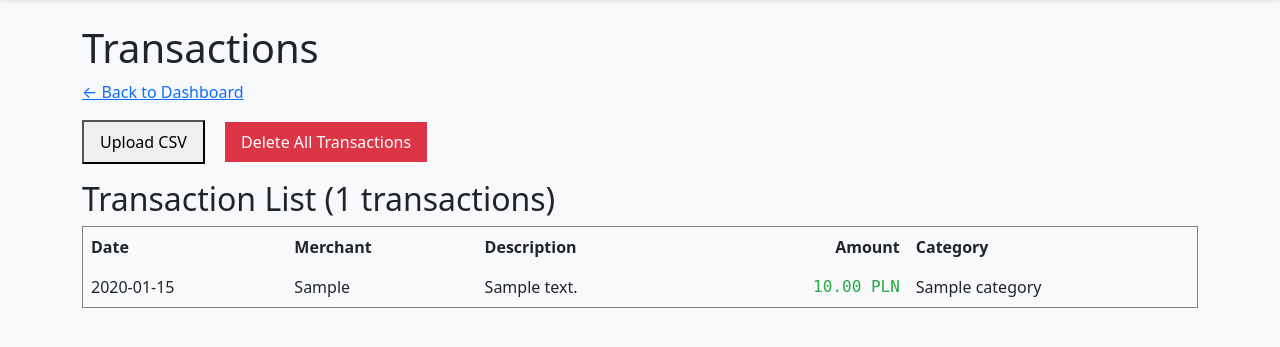
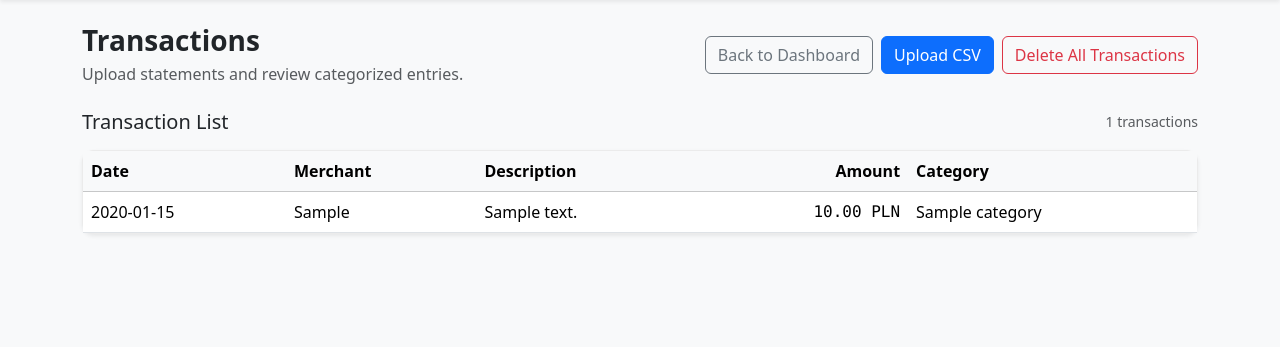
Before and after one commit to oberos/analizator_wydatkow, a Django app: page /transactions/ in a window 1280 px wide. Shown: the part 56-403 px from the top of the page. Run offline with Django 5.2, Linux system fonts and the light colour scheme; a user stored in the database is signed in; tables that the repository leaves empty hold one stand-in row (values such as "Sample post"); some libraries are stand-ins or nearby versions.

Commit message:
feat(style-and-usability-refresh): transactions ux refresh (p4)
- Refresh transactions page layout and actions with shared Bootstrap patterns
- Replace inline styles with reusable app CSS classes
- Align delete-all confirmation and upload modal interactions with shared UI behavior

Touched files:
- templates/transactions/transaction_list.html
- accounts/static/app/ui.css
- accounts/static/app/ui.js
- context/changes/style-and-usability-refresh/plan.md

Co-Authored-By: Claude Opus 4.7 (1M context) <noreply@anthropic.com>
Co-authored-by: Copilot <223556219+Copilot@users.noreply.github.com>

```diff
--- a/accounts/static/app/ui.css
+++ b/accounts/static/app/ui.css
@@ -22,3 +22,42 @@
     font-weight: 700;
     letter-spacing: 0.01em;
 }
+
+.upload-csv-form input[type="file"] {
+    display: block;
+    width: 100%;
+    padding: 0.375rem 0.75rem;
+    border: 1px solid #ced4da;
+    border-radius: 0.375rem;
+    background-color: #fff;
+}
+
+.transactions-table {
+    min-width: 44rem;
+}
+
+.transaction-description {
+    max-width: 22rem;
+    white-space: normal;
+}
+
+.transactions-amount {
+    text-align: right;
+    white-space: nowrap;
+    font-family: var(--bs-font-monospace);
+}
+
+.transactions-amount-negative {
+    color: var(--bs-danger-text-emphasis);
+    font-weight: 700;
+}
+
+.transactions-amount-positive {
+    color: var(--bs-success-text-emphasis);
+}
+
+.category-badge-unknown {
+    background-color: #fff3cd;
+    color: #664d03;
+    border: 1px solid #ffe69c;
+}
--- a/accounts/static/app/ui.js
+++ b/accounts/static/app/ui.js
@@ -1,9 +1,10 @@
 (() => {
     const modalElement = document.getElementById("globalConfirmModal");
-    if (!modalElement || typeof bootstrap === "undefined") {
+    if (typeof bootstrap === "undefined") {
         return;
     }
 
+    if (modalElement) {
         const modalTitle = document.getElementById("globalConfirmModalTitle");
         const modalText = document.getElementById("globalConfirmModalText");
         const confirmButton = document.getElementById("globalConfirmModalButton");
@@ -49,4 +50,17 @@
                 pendingForm = null;
             });
         }
+    }
+
+    const uploadModal = document.getElementById("uploadCsvModal");
+    if (!uploadModal) {
+        return;
+    }
+
+    uploadModal.addEventListener("hidden.bs.modal", () => {
+        const uploadForm = uploadModal.querySelector("form");
+        if (uploadForm) {
+            uploadForm.reset();
+        }
+    });
 })();
--- a/templates/transactions/transaction_list.html
+++ b/templates/transactions/transaction_list.html
@@ -3,66 +3,85 @@
 {% block title %}Transactions — Analizator Wydatków{% endblock %}
 
 {% block content %}
-<h1>Transactions</h1>
-
-<p><a href="{% url 'dashboard' %}">← Back to Dashboard</a></p>
-
-<!-- Action Buttons -->
-<div style="margin-bottom: 1em;">
-    <button type="button" onclick="document.getElementById('uploadModal').showModal();" style="padding: 8px 16px; cursor: pointer;">
+<div class="d-flex flex-column flex-md-row justify-content-md-between align-items-md-center gap-3 mb-4">
+    <div>
+        <h1 class="page-title h3 mb-1">Transactions</h1>
+        <p class="text-muted mb-0">Upload statements and review categorized entries.</p>
+    </div>
+    <div class="d-flex flex-wrap gap-2">
+        <a href="{% url 'dashboard' %}" class="btn btn-outline-secondary">Back to Dashboard</a>
+        <button type="button" class="btn btn-primary" data-bs-toggle="modal" data-bs-target="#uploadCsvModal">
             Upload CSV
         </button>
-
-    <form method="post" action="{% url 'transactions:delete_all' %}" style="display: inline; margin-left: 1em;">
+        <form id="delete-transactions-form" method="post" action="{% url 'transactions:delete_all' %}" class="d-inline">
             {% csrf_token %}
-        <button type="submit" onclick="return confirm('Are you sure you want to delete all transactions? This cannot be undone.');" style="padding: 8px 16px; cursor: pointer; background: #dc3545; color: white; border: none;">
+            <button
+                type="button"
+                class="btn btn-outline-danger"
+                data-confirm-submit
+                data-confirm-target="#delete-transactions-form"
+                data-confirm-title="Delete all transactions"
+                data-confirm-message="Delete all transactions? This action cannot be undone."
+            >
                 Delete All Transactions
             </button>
         </form>
     </div>
+</div>
 
-<!-- Upload Modal -->
-<dialog id="uploadModal" style="padding: 20px; border-radius: 8px; border: 1px solid #ccc; max-width: 400px;">
-    <h2 style="margin-top: 0;">Upload CSV File</h2>
-    <form method="post" action="{% url 'transactions:upload' %}" enctype="multipart/form-data">
+<div class="modal fade" id="uploadCsvModal" tabindex="-1" aria-labelledby="uploadCsvModalTitle" aria-hidden="true">
+    <div class="modal-dialog modal-dialog-centered">
+        <div class="modal-content">
+            <div class="modal-header">
+                <h2 class="modal-title fs-5" id="uploadCsvModalTitle">Upload CSV File</h2>
+                <button type="button" class="btn-close" data-bs-dismiss="modal" aria-label="Close"></button>
+            </div>
+            <form class="upload-csv-form" method="post" action="{% url 'transactions:upload' %}" enctype="multipart/form-data">
+                <div class="modal-body">
                     {% csrf_token %}
-        <p>
-            <label for="id_csv_file">Select ING CSV file:</label><br>
+                    <label for="id_csv_file" class="form-label">Select ING CSV file</label>
                     {{ upload_form.csv_file }}
-        </p>
-        <div style="margin-top: 1em; display: flex; gap: 10px;">
-            <button type="submit" style="padding: 8px 16px; cursor: pointer;">Upload</button>
-            <button type="button" onclick="document.getElementById('uploadModal').close();" style="padding: 8px 16px; cursor: pointer;">Cancel</button>
+                    <p class="form-text mb-0">Use a CSV file exported from ING Bank Slaski.</p>
+                </div>
+                <div class="modal-footer">
+                    <button type="button" class="btn btn-outline-secondary" data-bs-dismiss="modal">Cancel</button>
+                    <button type="submit" class="btn btn-primary">Upload</button>
                 </div>
             </form>
-</dialog>
+        </div>
+    </div>
+</div>
 
-<!-- Transaction List -->
-<h2>Transaction List ({{ transactions|length }} transactions)</h2>
+<div class="d-flex justify-content-between align-items-center mb-3">
+    <h2 class="h5 mb-0">Transaction List</h2>
+    <span class="text-muted small">{{ transactions|length }} transactions</span>
+</div>
 
+<div class="app-card shadow-sm">
     {% if transactions %}
-<table border="1" cellpadding="8" cellspacing="0" style="border-collapse: collapse; width: 100%;">
-    <thead style="background: #f8f9fa;">
+    <div class="table-scroll-x">
+        <table class="table table-hover align-middle mb-0 transactions-table">
+            <thead class="table-light">
                 <tr>
-            <th>Date</th>
-            <th>Merchant</th>
-            <th>Description</th>
-            <th style="text-align: right;">Amount</th>
-            <th>Category</th>
+                    <th scope="col">Date</th>
+                    <th scope="col">Merchant</th>
+                    <th scope="col">Description</th>
+                    <th scope="col" class="text-end">Amount</th>
+                    <th scope="col">Category</th>
                 </tr>
             </thead>
             <tbody>
                 {% for tx in transactions %}
                 <tr>
                     <td>{{ tx.date|date:"Y-m-d" }}</td>
-            <td>{{ tx.merchant }}</td>
-            <td>{{ tx.description|truncatechars:50 }}</td>
-            <td style="text-align: right; font-family: monospace; {% if tx.amount < 0 %}color: #dc3545; font-weight: bold;{% else %}color: #28a745;{% endif %}">
+                    <td class="fw-medium">{{ tx.merchant }}</td>
+                    <td class="transaction-description">{{ tx.description|truncatechars:50 }}</td>
+                    <td class="transactions-amount {% if tx.amount < 0 %}transactions-amount-negative{% else %}transactions-amount-positive{% endif %}">
                         {{ tx.amount|floatformat:2 }} PLN
                     </td>
                     <td>
                         {% if tx.category.name == "Unknown" %}
-                    <span style="background: #ffc107; color: #212529; padding: 2px 8px; border-radius: 4px; font-size: 0.9em;">{{ tx.category.name }}</span>
+                        <span class="badge rounded-pill category-badge-unknown">{{ tx.category.name }}</span>
                         {% else %}
                         {{ tx.category.name }}
                         {% endif %}
@@ -71,8 +90,12 @@
                 {% endfor %}
             </tbody>
         </table>
+    </div>
     {% else %}
-<p>No transactions yet. Click "Upload CSV" to import your bank statement.</p>
+    <div class="p-4">
+        <p class="mb-0 text-muted">No transactions yet. Click "Upload CSV" to import your bank statement.</p>
+    </div>
     {% endif %}
+</div>
 
 {% endblock %}
```
Also changed, not shown: context/changes/style-and-usability-refresh/plan.md (+14 -14 lines). Lines whose indentation alone changed are shown as unchanged.
